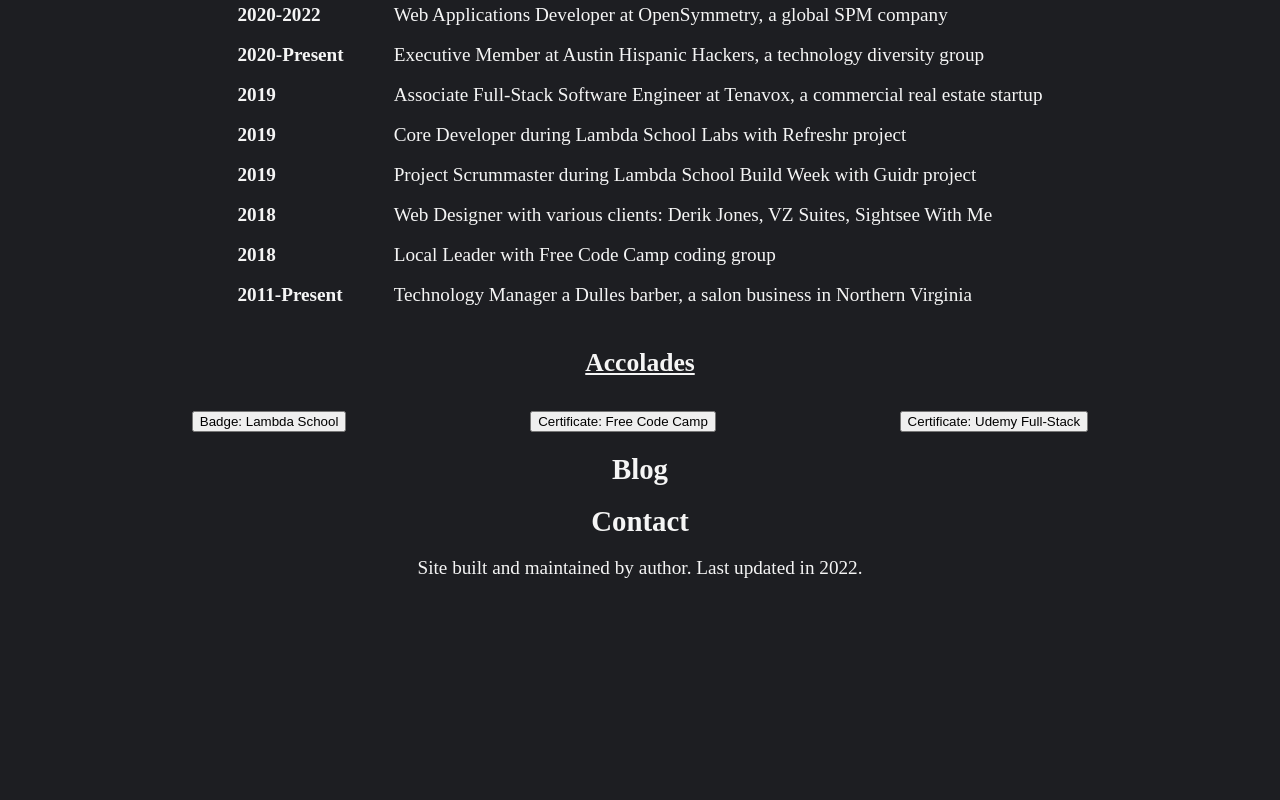
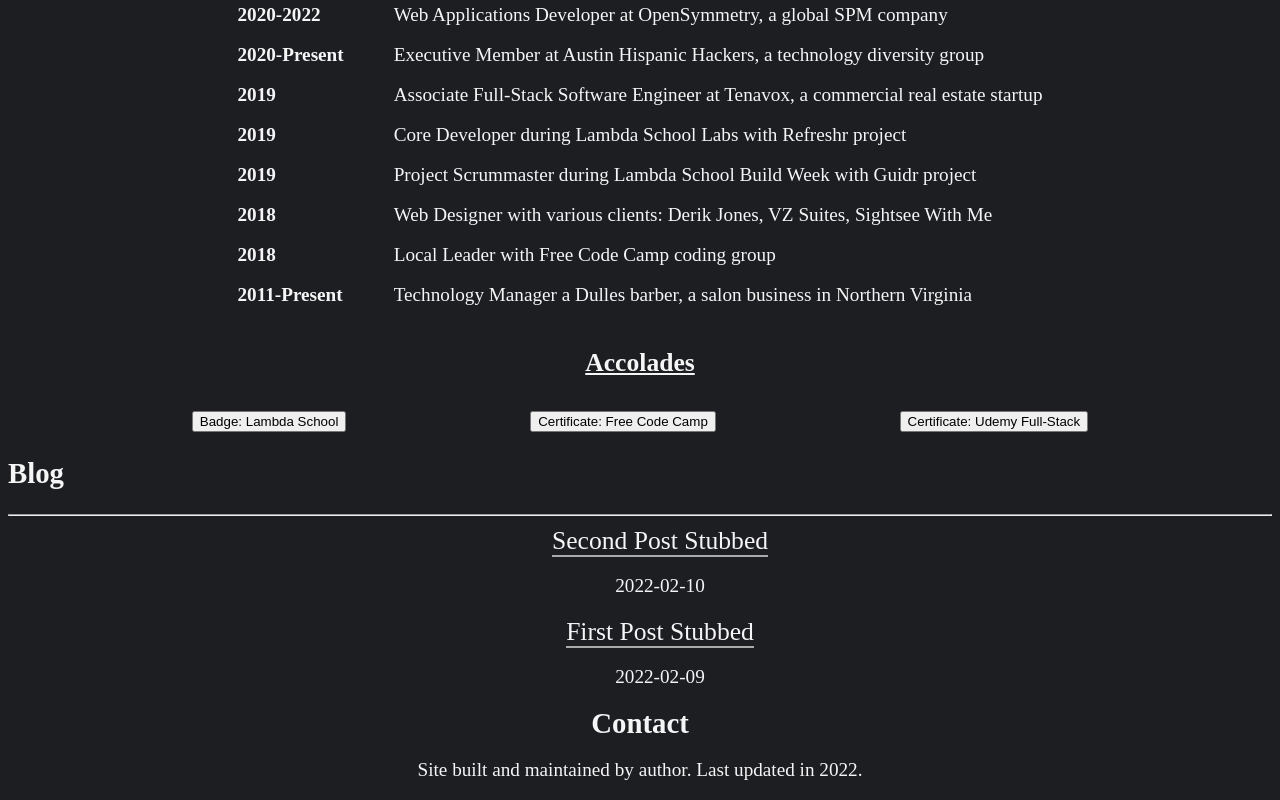
Before and after one commit to timOTdev/thDev3, a Next.js app: page / in a window 1280 px wide. Shown: the part 2881-3681 px from the top of the page. Before the commit the page ends 3479 px from the top, so only its background shows below. Built offline with nearby package versions, Linux system fonts and the light colour scheme.

Commit message:
Add Blog styles

```diff
--- a/assets/GlobalStyles.tsx
+++ b/assets/GlobalStyles.tsx
@@ -91,7 +91,7 @@
       font-size: 1.3rem;
     }
   }
-  p, th, td {
+  p, th, td, li {
     @media (min-width: 320px) {
       font-size: 1.2rem;
     }
--- /dev/null
+++ b/assets/date.js
@@ -0,0 +1,6 @@
+import { parseISO, format } from 'date-fns';
+
+export default function Date({ dateString }) {
+  const date = parseISO(dateString);
+  return <time dateTime={dateString}>{format(date, 'yyyy-MM-dd')}</time>;
+}
--- /dev/null
+++ b/assets/posts.js
@@ -0,0 +1,85 @@
+import fs from 'fs';
+import path from 'path';
+import matter from 'gray-matter';
+import { remark } from 'remark';
+import html from 'remark-html';
+
+const postsDirectory = path.join(process.cwd(), 'posts');
+
+export function getSortedPostsData() {
+  // Get file names under /posts
+  const fileNames = fs.readdirSync(postsDirectory);
+  const allPostsData = fileNames.map((fileName) => {
+    // Remove ".md" from file name to get id
+    const id = fileName.replace(/\.md$/, '');
+
+    // Read markdown file as string
+    const fullPath = path.join(postsDirectory, fileName);
+    const fileContents = fs.readFileSync(fullPath, 'utf8');
+
+    // Use gray-matter to parse the post metadata section
+    const matterResult = matter(fileContents);
+
+    // Combine the data with the id
+    return {
+      id,
+      ...matterResult.data,
+    };
+  });
+  // Sort posts by date
+  return allPostsData.sort(({ date: a }, { date: b }) => {
+    if (a < b) {
+      return 1;
+    } else if (a > b) {
+      return -1;
+    } else {
+      return 0;
+    }
+  });
+}
+
+export function getAllPostIds() {
+  const fileNames = fs.readdirSync(postsDirectory);
+
+  // Returns an array that looks like this:
+  // [
+  //   {
+  //     params: {
+  //       id: 'ssg-ssr'
+  //     }
+  //   },
+  //   {
+  //     params: {
+  //       id: 'pre-rendering'
+  //     }
+  //   }
+  // ]
+  return fileNames.map((fileName) => {
+    return {
+      params: {
+        id: fileName.replace(/\.md$/, ''),
+      },
+    };
+  });
+}
+
+export async function getPostData(id) {
+  const fullPath = path.join(postsDirectory, `${id}.md`);
+  const fileContents = fs.readFileSync(fullPath, 'utf8');
+
+  // Use gray-matter to parse the post metadata section
+  const matterResult = matter(fileContents);
+
+  // Use remark to convert markdown into HTML string
+  const processedContent = await remark()
+    .use(html)
+    .process(matterResult.content);
+  const contentHtml = processedContent.toString();
+
+  // Combine the data with the id and contentHtml
+  return {
+    id,
+    contentHtml,
+    ...matterResult.data,
+  };
+}
--- a/components/Blog.tsx
+++ b/components/Blog.tsx
@@ -1 +1,39 @@
-export default () => <h1>Blog</h1>;
+import Link from 'next/link';
+import styled from 'styled-components';
+import Date from '../assets/date';
+
+const Section = styled.section`
+  ul {
+    list-style-type: none;
+  }
+  h1 {
+    text-align: left;
+  }
+  a {
+    border-bottom: ${({ theme }) => theme.yBorderColor};
+  }
+`;
+
+export default ({
+  allPostsData,
+}: {
+  allPostsData: Array<{ id: string; date: string; title: string }>;
+}) => (
+  <Section>
+    <h1>Blog</h1>
+    <hr />
+    <ul>
+      {allPostsData.map(({ id, date, title }) => (
+        <li key={id}>
+          <Link href={`/posts/${id}`}>
+            <a>{title}</a>
+          </Link>
+          <br />
+          <p>
+            <Date dateString={date} />
+          </p>
+        </li>
+      ))}
+    </ul>
+  </Section>
+);
--- a/package.json
+++ b/package.json
@@ -9,10 +9,14 @@
   },
   "dependencies": {
     "@types/styled-components": "^5.1.21",
+    "date-fns": "^2.28.0",
+    "gray-matter": "^4.0.3",
     "next": "12.0.8",
     "react": "17.0.2",
     "react-dom": "17.0.2",
     "react-icons": "^4.3.1",
+    "remark": "^14.0.2",
+    "remark-html": "^15.0.1",
     "styled-components": "^5.3.3"
   },
   "devDependencies": {
--- a/pages/index.tsx
+++ b/pages/index.tsx
@@ -6,8 +6,22 @@
 import Career from '../components/Career';
 import Blog from '../components/Blog';
 import Contact from '../components/Contact';
+import { getSortedPostsData } from '../assets/posts';
 
-export default function Home() {
+export async function getStaticProps() {
+  const allPostsData = getSortedPostsData();
+  return {
+    props: {
+      allPostsData,
+    },
+  };
+}
+
+export default function Home({
+  allPostsData,
+}: {
+  allPostsData: Array<{ id: string; date: string; title: string }>;
+}) {
   return (
     <>
       <Head>
@@ -18,7 +32,7 @@
         <Skills />
         <Portfolio />
         <Career />
-        <Blog />
+        <Blog allPostsData={allPostsData} />
         <Contact />
       </Layout>
     </>
--- /dev/null
+++ b/posts/first-post.md
@@ -0,0 +1,11 @@
+---
+title: 'First Post Stubbed'
+date: '2022-02-09'
+---
+
+Next.js has two forms of pre-rendering: **Static Generation** and **Server-side Rendering**. The difference is in **when** it generates the HTML for a page.
+
+- **Static Generation** is the pre-rendering method that generates the HTML at **build time**. The pre-rendered HTML is then _reused_ on each request.
+- **Server-side Rendering** is the pre-rendering method that generates the HTML on **each request**.
+
+Importantly, Next.js lets you **choose** which pre-rendering form to use for each page. You can create a "hybrid" Next.js app by using Static Generation for most pages and using Server-side Rendering for others.
--- /dev/null
+++ b/posts/second-post.md
@@ -0,0 +1,19 @@
+---
+title: 'Second Post Stubbed'
+date: '2022-02-10'
+---
+
+We recommend using **Static Generation** (with and without data) whenever possible because your page can be built once and served by CDN, which makes it much faster than having a server render the page on every request.
+
+You can use Static Generation for many types of pages, including:
+
+- Marketing pages
+- Blog posts
+- E-commerce product listings
+- Help and documentation
+
+You should ask yourself: "Can I pre-render this page **ahead** of a user's request?" If the answer is yes, then you should choose Static Generation.
+
+On the other hand, Static Generation is **not** a good idea if you cannot pre-render a page ahead of a user's request. Maybe your page shows frequently updated data, and the page content changes on every request.
+
+In that case, you can use **Server-Side Rendering**. It will be slower, but the pre-rendered page will always be up-to-date. Or you can skip pre-rendering and use client-side JavaScript to populate data.
```
Also changed, not shown: pages/posts/[id].js (added, +51 -0 lines), 1 other file (tests, documents, lock files or other folders).
